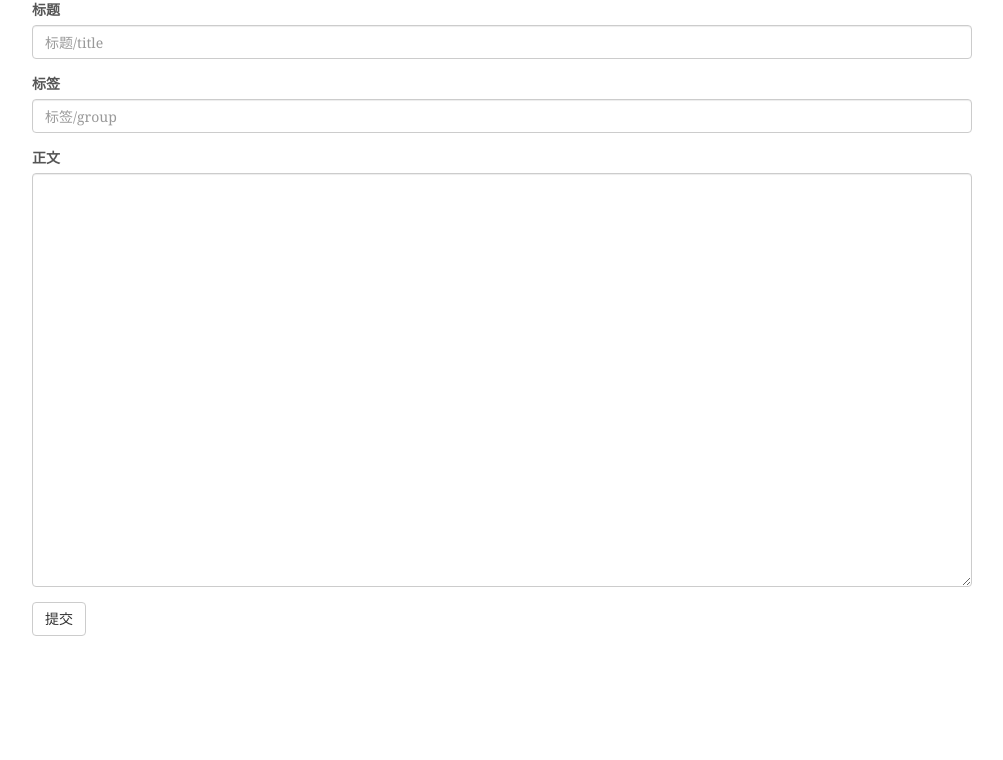
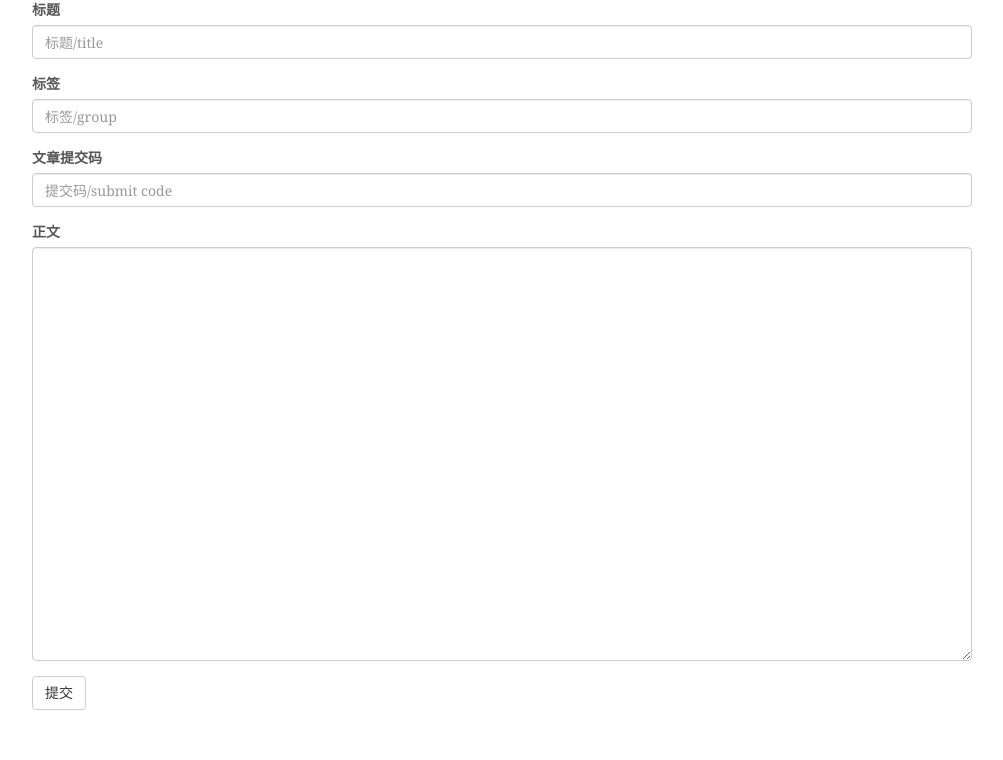
Before and after one commit to sunhuanshan/blog, a Flask app: page /new in a window 1280 px wide. Shown: the part 40-800 px from the top of the page, without its empty margins (138-1141 px from the left). Run offline with Flask 2, Linux system fonts and the light colour scheme; parts of the project's set-up code (start-up, migrations or seed data) failed here and were passed over; some libraries are stand-ins or nearby versions.

Commit message:
[提交文章需填写提交码]

```diff
--- a/app/templates/new.html
+++ b/app/templates/new.html
@@ -86,10 +86,14 @@
     			<label for="title">标题</label>
     			<input type="text" class="form-control" id="title_id" placeholder="标题/title">
  			</div>
-  			<div class="form-group">
+  		<div class="form-group">
     			<label for="group">标签</label>
     			<input type="text" class="form-control" id="group_id" placeholder="标签/group">
  			</div>
+      <div class="form-group">
+          <label for="group">文章提交码</label>
+          <input type="text" class="form-control" id="key_id" placeholder="提交码/submit code">
+      </div>
  			<div class="form-group">
     			<label for="content">正文</label>
   				<textarea class="form-control" rows="20" id = "content_id"></textarea>
```
